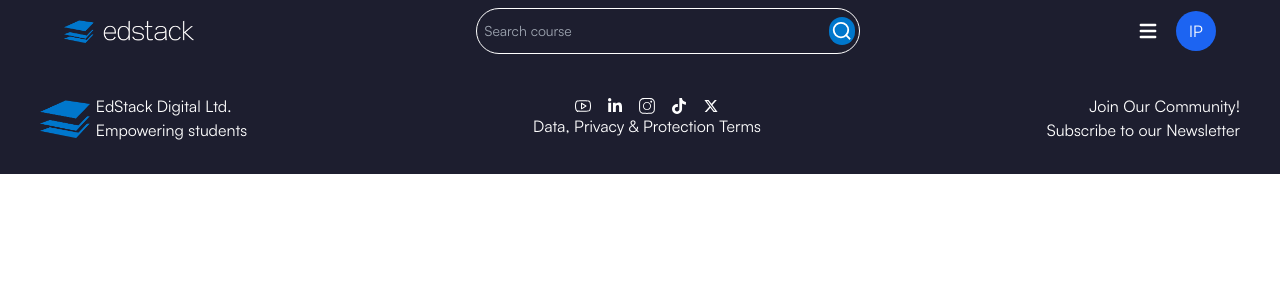
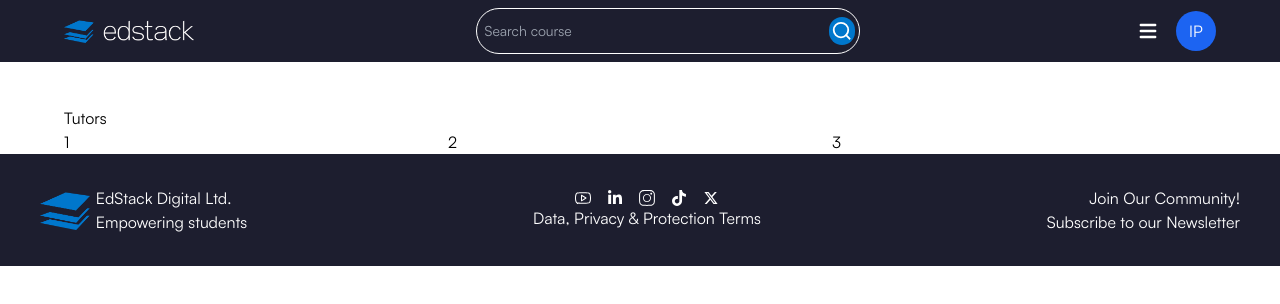
Before and after one commit to Edstack-Digital/edstack-mvp-one, a React (Vite) app: page /tutor in a window 1280 px wide. Shown: the top 304 px of the page. Built offline with nearby package versions, Linux system fonts and the light colour scheme.

Commit message:
tutor's page

```diff
--- a/src/components/common/Header.jsx
+++ b/src/components/common/Header.jsx
@@ -61,16 +61,16 @@ function Header() {
 
 
             <div>
-              <Link to="/hosting" className="block rounded-lg py-2">
+              <Link to="/tutor" className="block rounded-lg py-2">
                 Book a Tutor
               </Link>
-              <Link to="/hosting" className="block rounded-lg py-2">
+              <Link to="/mock" className="block rounded-lg py-2">
                 Mock Test
               </Link>
-              <Link to="/hosting" className="block rounded-lg py-2">
+              <Link to="/community" className="block rounded-lg py-2">
                 Community
               </Link>
-              <Link to="/hosting" className="block rounded-lg py-2">
+              <Link to="/blog" className="block rounded-lg py-2">
                 Blog (coming soon)
               </Link>
             </div>
--- a/src/pages/Tutor.jsx
+++ b/src/pages/Tutor.jsx
@@ -6,6 +6,14 @@ function Tutor() {
   return (
     <>
     <Header />
+    <div className="mt-11 px-7 lg:px-16 font-[Satoshi]">
+    <div>Tutors</div>
+    <div className="grid grid-cols-3">
+    <div>1</div>
+    <div>2</div>
+    <div>3</div>
+    </div>
+      </div>
     <Lower />
     </>
   )
```
